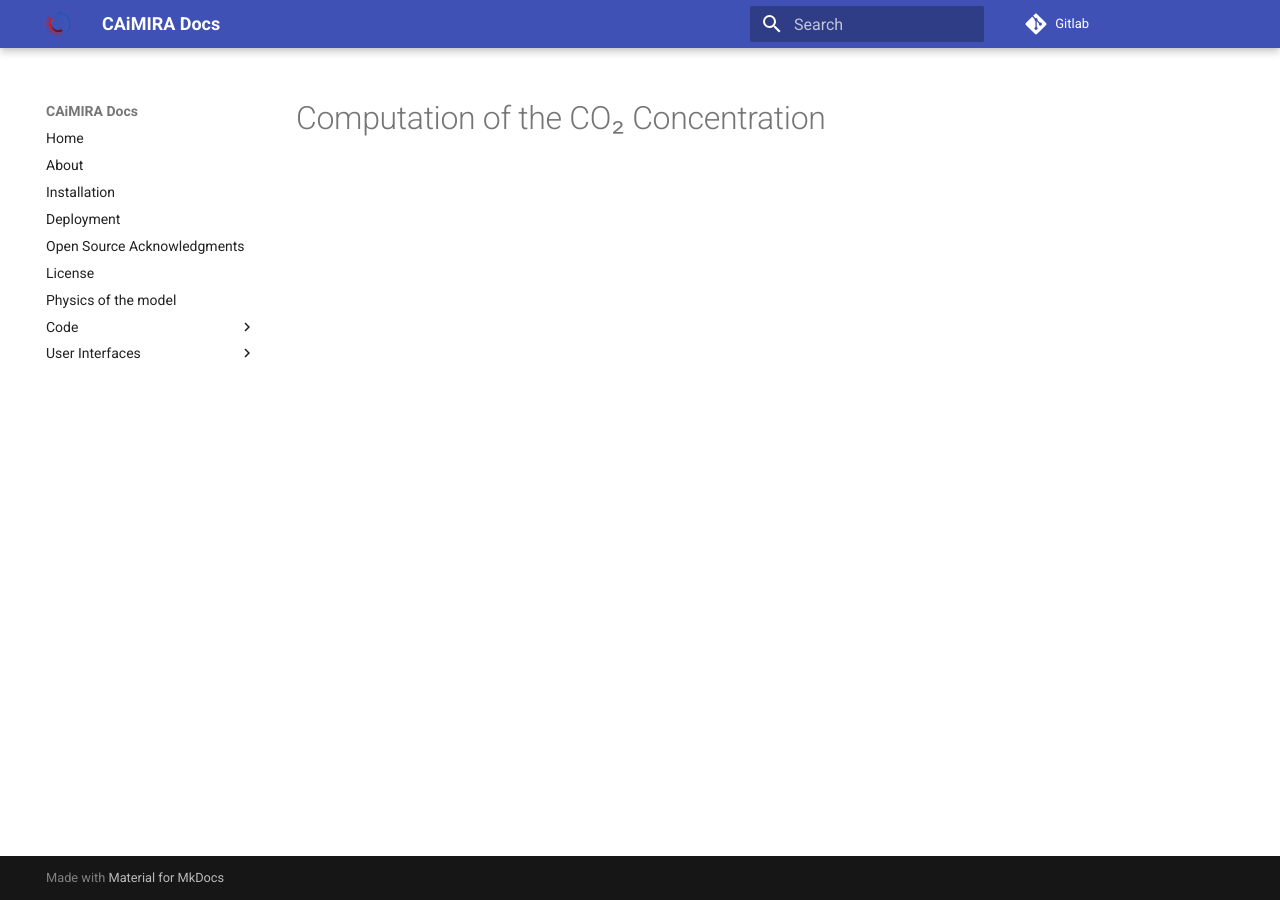
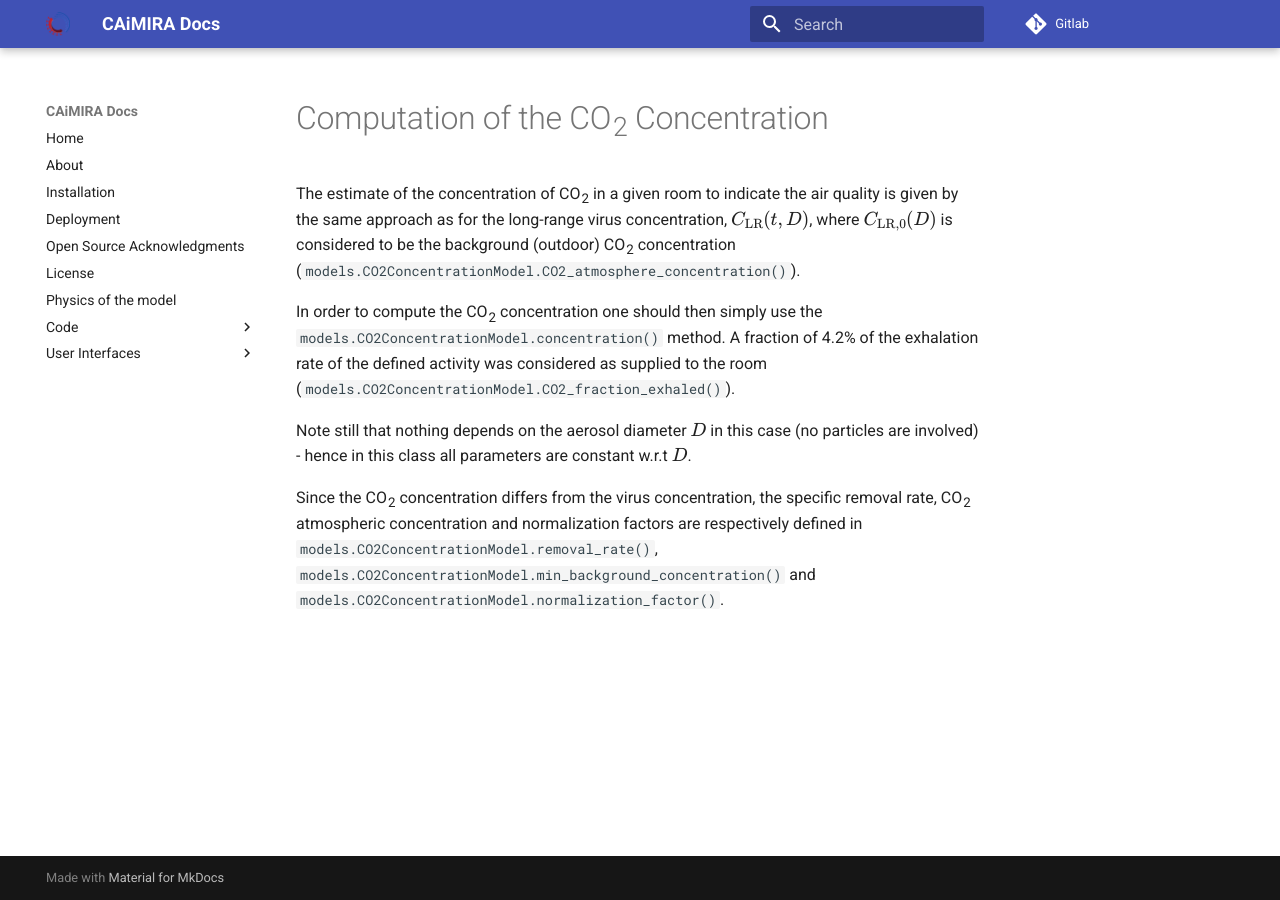
Before and after one commit to CERN/CAiMIRA, an MkDocs documentation site: the page built from caimira/docs/mkdocs/docs/code/co2_concentration.md, in a window 1280 px wide. Built offline with MkDocs 1.6.1 and Material for MkDocs 9.7.7, drawn with Linux system fonts in a browser that asks for light colours.

Commit message:
move old co2 doc to separate file

```diff
--- a/caimira/docs/mkdocs/docs/code/co2_concentration.md
+++ b/caimira/docs/mkdocs/docs/code/co2_concentration.md
@@ -1 +1,13 @@
-# Computation of the CO₂ Concentration
+# Computation of the CO<sub>2</sub> Concentration
+
+
+The estimate of the concentration of CO<sub>2</sub> in a given room to indicate the air quality is given by the same approach as for the long-range virus concentration,
+$C_{\mathrm{LR}}(t, D)$, where $C_{\mathrm{LR},0}(D)$ is considered to be the background (outdoor) CO<sub>2</sub> concentration (`models.CO2ConcentrationModel.CO2_atmosphere_concentration()`).
+
+In order to compute the CO<sub>2</sub> concentration one should then simply use the `models.CO2ConcentrationModel.concentration()` method.
+A fraction of 4.2% of the exhalation rate of the defined activity was considered as supplied to the room (`models.CO2ConcentrationModel.CO2_fraction_exhaled()`).
+
+Note still that nothing depends on the aerosol diameter $D$ in this case (no particles are involved) - hence in this class all parameters are constant w.r.t $D$.
+
+Since the CO<sub>2</sub> concentration differs from the virus concentration, the specific removal rate, CO<sub>2</sub> atmospheric concentration and normalization factors are respectively defined in `models.CO2ConcentrationModel.removal_rate()`,
+`models.CO2ConcentrationModel.min_background_concentration()` and `models.CO2ConcentrationModel.normalization_factor()`.
```
